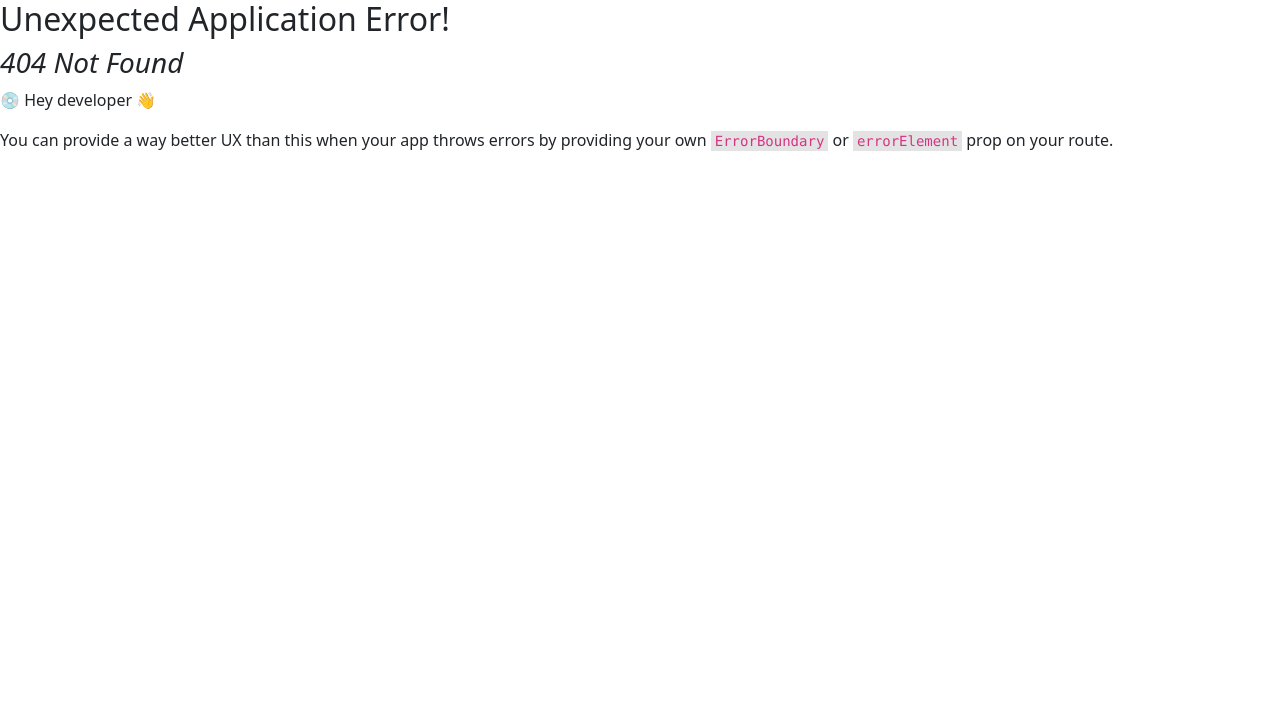
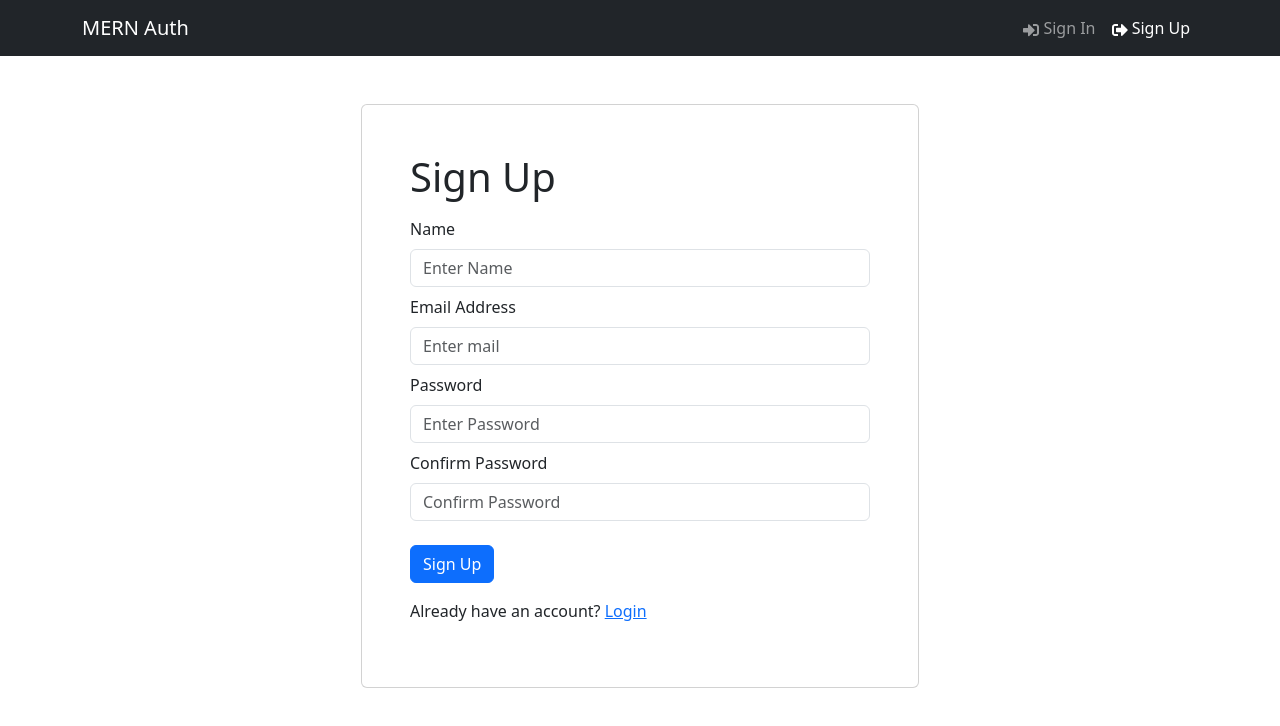
Before and after one commit to snehilchhabria/MERN-Authentication, a React (Vite) app in the folder frontend/: page /register in a window 1280 px wide. Before the commit this address had no page. Shown: the top 726 px of the page. Built offline with nearby package versions, Linux system fonts and the light colour scheme.

Commit message:
Register Screen setup

```diff
--- a/frontend/src/components/Hero.jsx
+++ b/frontend/src/components/Hero.jsx
@@ -13,7 +13,7 @@ const Hero = () => {
             Bootstrap library
           </p>
           <div className='d-flex'>
-          <LinkContainer to='/login/'>
+          <LinkContainer to='/login'>
             <Button variant='primary'  className='me-3'>
             Sign In
             </Button>
--- a/frontend/src/main.jsx
+++ b/frontend/src/main.jsx
@@ -11,12 +11,14 @@ import 'bootstrap/dist/css/bootstrap.min.css';
 import './index.css'
 import HomeScreen from './screens/HomeScreen.jsx';
 import LoginScreen from './screens/LoginScreen.jsx'
+import RegisterScreen from './screens/RegisterScreen.jsx'
 
 const router = createBrowserRouter(
   createRoutesFromElements (
     <Route path='/' element={<App />}>
       <Route index={true} path='/' element={<HomeScreen />} />
       <Route path='/login' element={<LoginScreen />} />
+      <Route path='/register' element={<RegisterScreen />} />
     </Route>
 )
 )
--- /dev/null
+++ b/frontend/src/screens/RegisterScreen.jsx
@@ -0,0 +1,78 @@
+import { useState  } from "react";
+import { Link } from 'react-router-dom';
+import { Form, Button, Row, Col } from 'react-bootstrap';
+import FormContainer from '../components/FormContainer';
+
+import React from 'react'
+
+const RegisterScreen = () => {
+    const [name, setName] = useState('');
+    const [email, setEmail] = useState('');
+    const [password, setPassword] = useState('');
+    const [confirmPassword, setConfirmPassword] = useState('');
+
+    const submitHandler = async(e) => {
+        e.preventDefault();
+        console.log('submit');
+    }
+
+  return (
+    <FormContainer>
+        <h1>Sign Up</h1>
+
+        <Form onSubmit={submitHandler}>
+            <Form.Group className="my-2" controlId="name">
+                <Form.Label>Name</Form.Label>
+                <Form.Control
+                type="text"
+                placeholder="Enter Name"
+                value={name}
+                onChange={ (e) => setName(e.target.value) }
+                ></Form.Control>
+            </Form.Group>
+
+            <Form.Group className="my-2" controlId="email">
+                <Form.Label>Email Address</Form.Label>
+                <Form.Control
+                type="email"
+                placeholder="Enter mail"
+                value={email}
+                onChange={ (e) => setEmail(e.target.value) }
+                ></Form.Control>
+            </Form.Group>
+
+            <Form.Group className="my-2" controlId="password">
+                <Form.Label>Password</Form.Label>
+                <Form.Control
+                type="password"
+                placeholder="Enter Password"
+                value={email}
+                onChange={ (e) => setPassword(e.target.value) }
+                ></Form.Control>
+            </Form.Group>
+
+            <Form.Group className="my-2" controlId="confirmPassword">
+                <Form.Label>Confirm Password</Form.Label>
+                <Form.Control
+                type="password"
+                placeholder="Confirm Password"
+                value={confirmPassword}
+                onChange={ (e) => setConfirmPassword(e.target.value) }
+                ></Form.Control>
+            </Form.Group>
+
+            <Button type='submit' variant="primary" className="mt-3">
+                Sign Up
+            </Button>
+
+            <Row className="py-3">
+                <Col>
+                    Already have an account? <Link to='/login'>Login</Link>
+                </Col>
+            </Row>
+        </Form>
+    </FormContainer>
+  )
+}
+
+export default RegisterScreen;
```
